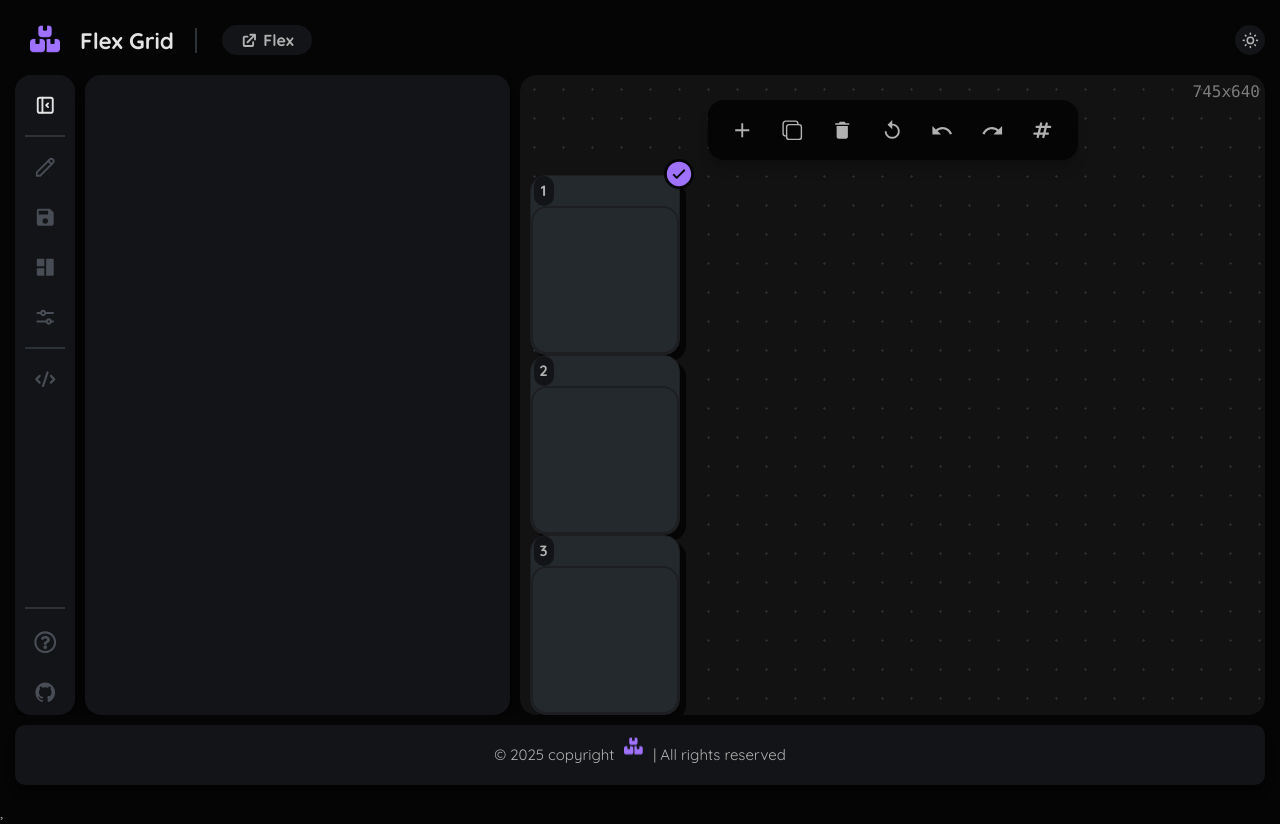
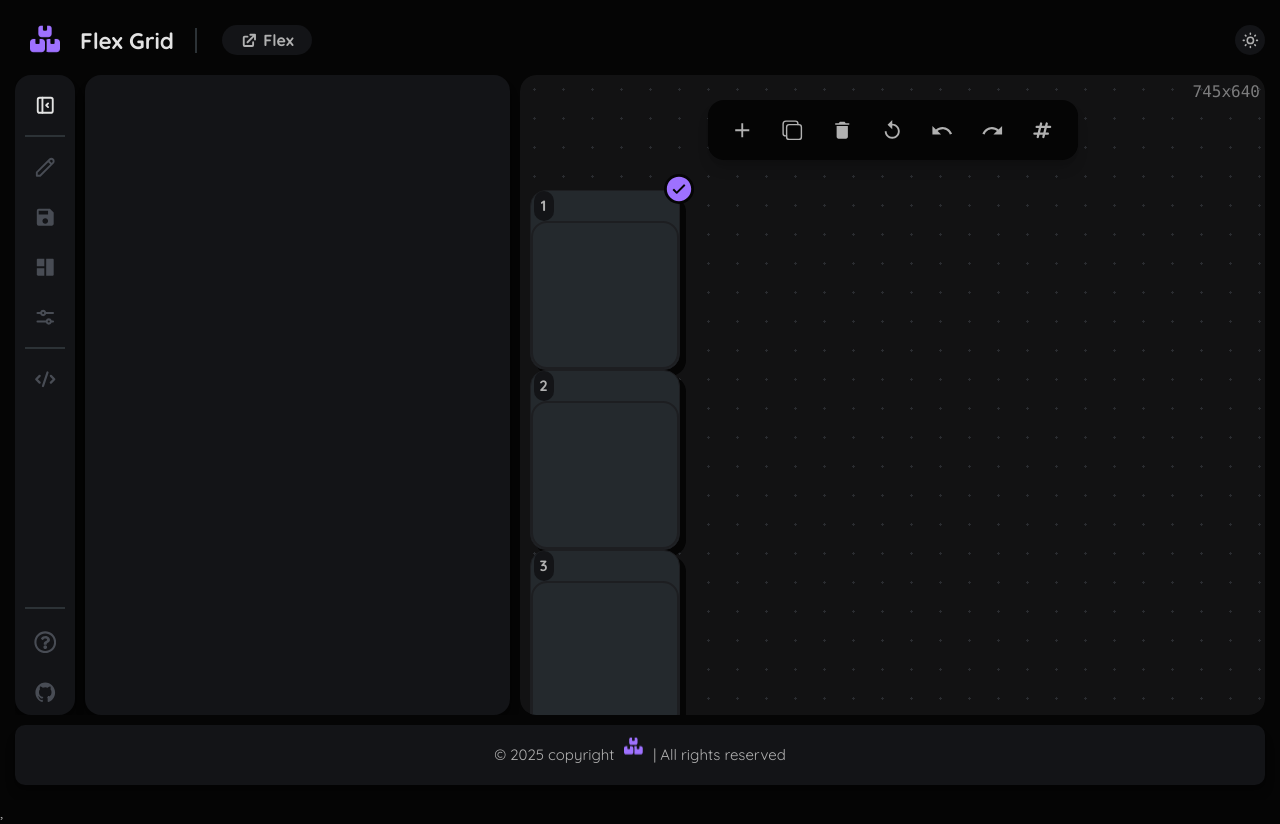
Before and after one commit to code-abdulrehman/flexgrid, a React (Vite) app: page /grid in a window 1280 px wide. Built offline with nearby package versions, Linux system fonts and the light colour scheme.

Commit message:
flex container complete

```diff
--- a/src/components/common/hideableSidebarTabComponents/editTabComponents/flexPropertiesManager.jsx
+++ b/src/components/common/hideableSidebarTabComponents/editTabComponents/flexPropertiesManager.jsx
@@ -150,18 +150,29 @@ const FlexPropertiesManager = () => {
 
   // Generate plain CSS based on current flex settings
   const generateCSS = () => {
-    let css = `display: ${displayType};\n`;
+    let css = `display: ${displayType}\n`;
     if (displayType === "flex") {
-      css += `flex-direction: ${flexSettings.flexDirection};\n`;
-      css += `flex-wrap: ${flexSettings.flexWrap};\n`;
-      css += `justify-content: ${flexSettings.justifyContent};\n`;
-      css += `align-items: ${flexSettings.alignItems};\n`;
-      css += `align-content: ${flexSettings.alignContent};\n`;
-      css += `gap: ${flexSettings.gapValue}${flexSettings.gapUnit};\n`;
-      css += `${(flexSettings.overflow === "x-auto" ? "overflow-x" : flexSettings.overflow === "y-auto" ? "overflow-y" : "overflow")}: ${(flexSettings.overflow === "x-auto" || flexSettings.overflow === "y-auto") ? "auto" : flexSettings.overflow};\n`;
+      css += `flex-direction: ${flexSettings.flexDirection}\n`;
+      css += `flex-wrap: ${flexSettings.flexWrap}\n`;
+      css += `justify-content: ${flexSettings.justifyContent}\n`;
+      css += `align-items: ${flexSettings.alignItems}\n`;
+      css += `align-content: ${flexSettings.alignContent}\n`;
+      css += `gap: ${flexSettings.gapValue}${flexSettings.gapUnit}\n`;
+      css += `${
+        flexSettings.overflow === "x-auto"
+          ? "overflow-x"
+          : flexSettings.overflow === "y-auto"
+          ? "overflow-y"
+          : "overflow"
+      }: ${
+        flexSettings.overflow === "x-auto" || flexSettings.overflow === "y-auto"
+          ? "auto"
+          : flexSettings.overflow
+      }`;
     }
     return css;
   };
+
 
   // Generate Tailwind CSS classes from flex settings.
   const generateTailwindClasses = () => {
--- a/src/components/common/hideableSidebarTabComponents/editTabComponents/gridPropertiesManager.jsx
+++ b/src/components/common/hideableSidebarTabComponents/editTabComponents/gridPropertiesManager.jsx
@@ -34,7 +34,7 @@ const GridPropertiesManager = () => {
     alignContent: "start",
     gridAutoColumns: "auto",
     gridAutoRows: "auto",
-    gridAutoFlow: "row",
+    gridAutoFlow: "column",
     overflow: "auto",
   });
 
@@ -241,8 +241,8 @@ const GridPropertiesManager = () => {
       inpSelect: true,
       selectValue: simpleGridSettings.gridAutoFlow,
       options: [
+        { label: "column", value: "column" },
         { label: "row", value: "row" },
-        { label: "column", value: "column" },
         { label: "dense", value: "dense" },
         { label: "row dense", value: "row dense" },
         { label: "column dense", value: "column dense" },
--- a/src/components/common/mainComponents/container.jsx
+++ b/src/components/common/mainComponents/container.jsx
@@ -3,7 +3,7 @@ import Item from "./item";
 import { useDispatch, useSelector } from "react-redux";
 import { setSelectedItem } from "../../../lib/store/reducers/settingsOptionsReducer/settingsOptionsReducer";
 
-const Container = ({ display = "flex", gap = "10", className, styles }) => {
+const Container = ({ display = "flex", gap = "10", className, styles, ...props }) => {
   const dispatch = useDispatch();
   const totalItems = useSelector(state => state.outputCode.totalItems) || 4;
   const multipleSelection = useSelector(state => state.settingsOptions.multipleSelection);
@@ -57,7 +57,7 @@ const Container = ({ display = "flex", gap = "10", className, styles }) => {
   };
 
   return (
-    <div className={className} style={styles}>
+    <div className={className} style={{styles}} {...props}>
       {items.map((item, index) => (
         <Item
           key={item.id}
--- a/src/components/common/resizeablemain.jsx
+++ b/src/components/common/resizeablemain.jsx
@@ -105,7 +105,6 @@ const ResizableMain = ({ children, className }) => {
           position: "absolute",
           top: 0,
           left: 0,
-          overflow: "hidden",
         }}
       >
         <div style={{ padding: "10px" }}>{children}</div>
--- a/src/components/layout/hideableSidebar.jsx
+++ b/src/components/layout/hideableSidebar.jsx
@@ -35,10 +35,10 @@ const HideableSidebar = ({ className }) => {
   return (
     <div className={`${className} md:min-w-[38.5rem] md:max-w-[42.5rem] w-full bg-secondary h-full custom-rounded-lg transition-all ease-out duration-500 shadow-lg p-3 overflow-y-auto ${sidebarVisible ? "block" : "hidden"}`}>
 
-      <div className="p-4">
+      <div className="px-4">
         {currentLocation === "#pen" && (
           <div className="flex flex-col gap-4 py-2 transition-all ease-out duration-500">
-            <div className="flex flex-row gap-4 w-full p-2 gap-2 custom-rounded-lg bg-container text-secondary transition-all ease-out duration-500">
+            <div className="flex flex-row gap-4 w-full gap-2 custom-rounded-lg bg-container text-secondary transition-all ease-out duration-500">
               <div className={`w-1/2 py-4 text-center font-bold flex justify-center items-center cursor-pointer transition-all ease-out duration-500 rounded-3xl p-4 overflow-hidden text-ellipsis whitespace-nowrap ${currentTab === "container" ? "bg-icon text-white" : "bg-transparent"}`} onClick={() => handleTabClick("container")}> Container</div>
               <div className={`w-1/2 py-4 text-center font-bold flex justify-center items-center cursor-pointer transition-all ease-out duration-500 rounded-3xl p-4 overflow-hidden text-ellipsis whitespace-nowrap ${currentTab === "items" ? "bg-icon text-white" : "bg-transparent"}`} onClick={() => handleTabClick("items")}> Items</div>
               {subItemsAllowed ? (
@@ -48,26 +48,26 @@ const HideableSidebar = ({ className }) => {
 
 
             {(currentTab === "container" && location.pathname === "/flex") && (
-              <div className="flex flex-col gap-2 mt-6 transition-all ease-out duration-500">
+              <div className="flex flex-col gap-2 mt-4 transition-all ease-out duration-500">
                 <FlexPropertiesManager />
               </div>
             )}
 
             {(currentTab === "container" && location.pathname === "/grid") && (
-              <div className="flex flex-col gap-2 mt-6 transition-all ease-out duration-500">
+              <div className="flex flex-col gap-2 mt-4 transition-all ease-out duration-500">
                 <GridPropertiesManager />
               </div>
             )}
 
             {currentTab === "items" && (
-              <div className="flex flex-col gap-2 mt-6 transition-all ease-out duration-500">
+              <div className="flex flex-col gap-2 mt-4 transition-all ease-out duration-500">
                 {/* <EditTabListItem selectOrder="2" inpOrder="1" inpSelect={true} inpNum={false} /> */}
                 <ItemTabComponent />
               </div>
             )}
 
             {currentTab === "subItems" && (
-              <div className="flex flex-col gap-2 mt-6 transition-all ease-out duration-500">
+              <div className="flex flex-col gap-2 mt-4 transition-all ease-out duration-500">
                 <EditTabListItem selectOrder="2" inpOrder="1" inpSelect={true} inpNum={false} />
               </div>
             )}
@@ -78,7 +78,7 @@ const HideableSidebar = ({ className }) => {
         {currentLocation === "#save" && (
           <div className="flex flex-col gap-2 mt-4 transition-all ease-out duration-500">
             <SaveInput />
-            <div className="flex flex-col gap-2 mt-6">
+            <div className="flex flex-col gap-2 mt-4">
 
               <h3 className="text-secondary font-bold text-2xl text-center uppercase mb-4">Saved Edits</h3>
               <SavedItem name="Name" value="Value" date={new Date()} />
--- a/src/components/layout/main.jsx
+++ b/src/components/layout/main.jsx
@@ -9,10 +9,16 @@ const Main = () => {
 
    const tailwindClasses = outputCodeData?.outputCode?.container?.tailwind;
    const css = outputCodeData?.outputCode?.container?.css;
+
    console.log(css, "css");
+   function getGapValue(css) {
+      const gapValue = tailwindClasses.includes("gap") ? css?.split("gap:")[1]?.split("overflow")[0]?.trim() : null;
+      return gapValue;
+   }
    const displayType = outputCodeData?.outputCode?.container?.type;
    useEffect(() => {
       console.log(tailwindClasses, "tailwindClasses");
+      console.log(getGapValue(css), "tailwindClasses gap");
    }, [tailwindClasses]);
    return (
       <>
@@ -20,7 +26,11 @@ const Main = () => {
 
             <ResizableMain className=" grow w-auto h-full custom-rounded-lg transition-[width] ease-in-out duration-100 overflow-hidden transition-all ease-out duration-500">
                <MainDash />
-               <Container styles={{css}} className={tailwindClasses} display={displayType}/>
+               <Container
+                  styles={css}
+                  className={tailwindClasses + ` py-6 gap-[${getGapValue(css)}] gap-[10px]`}
+                  style={{ gap: getGapValue(css) || "10px" }}
+                  display={displayType} />
             </ResizableMain >
          </div>
       </>
--- a/tailwind.config.js
+++ b/tailwind.config.js
@@ -8,4 +8,7 @@ export default {
     extend: {},
   },
   plugins: [],
+  safelist: [
+    { pattern: /gap-\[.*\]/ }, // Allows arbitrary gap values
+  ],
 }
```
